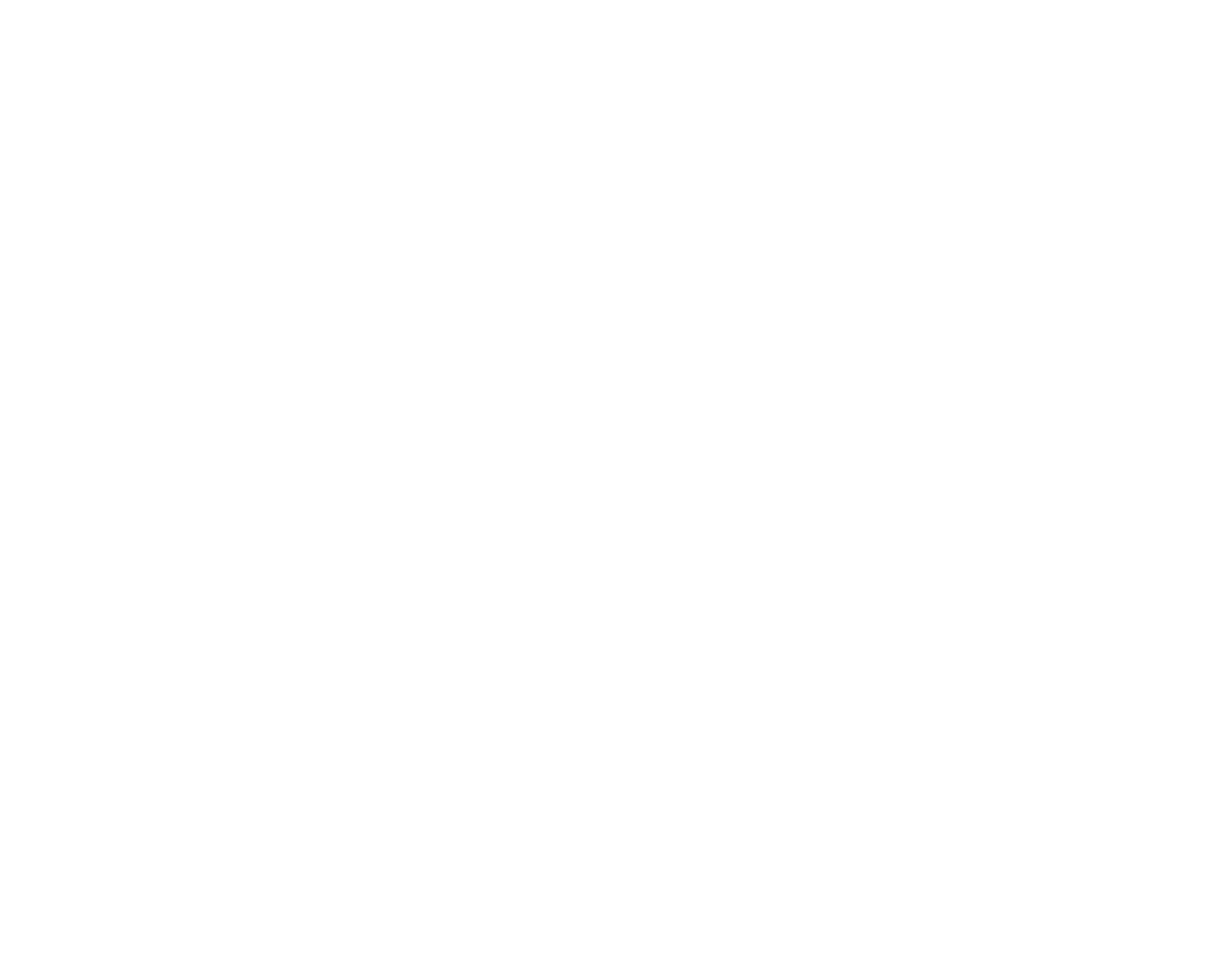
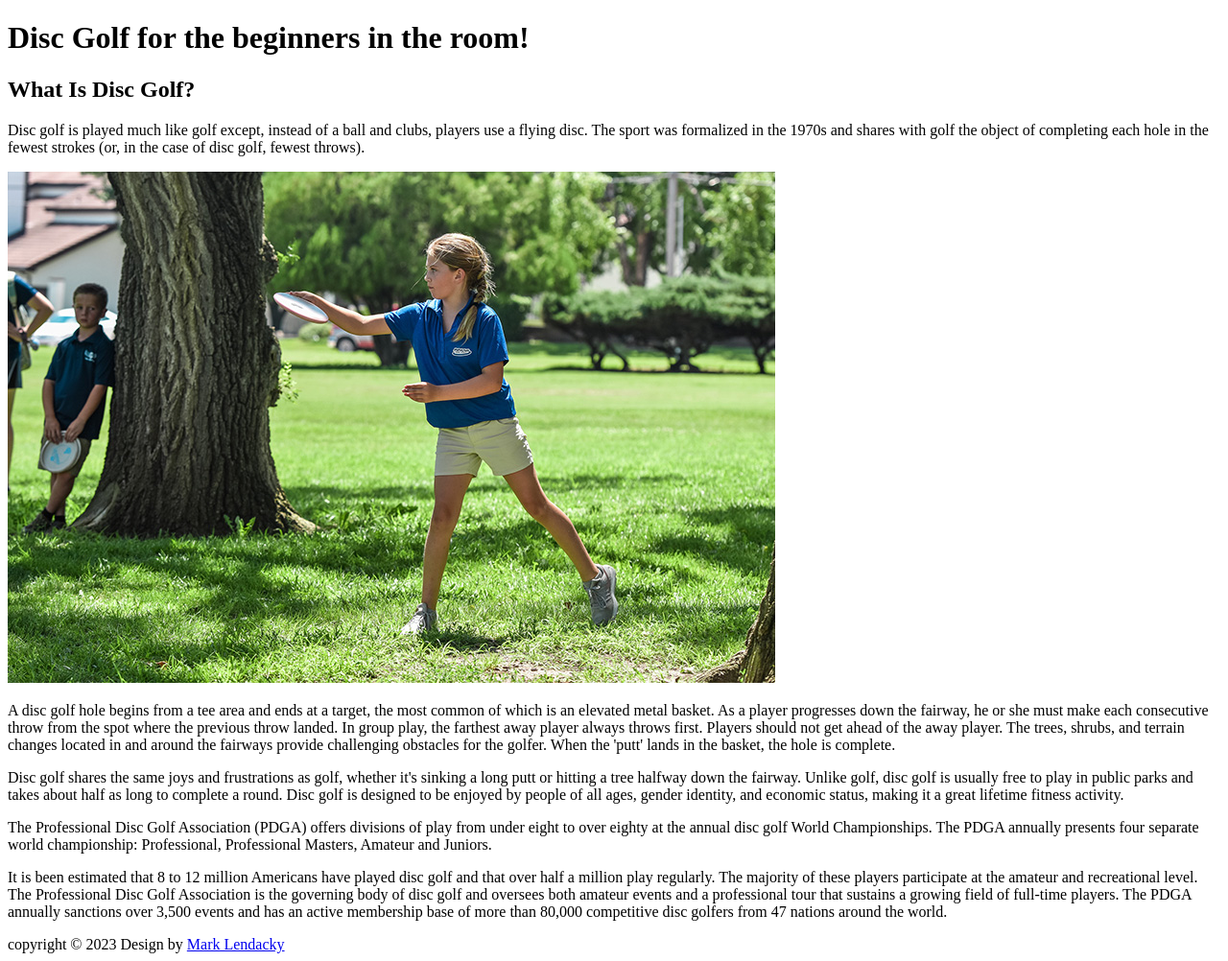
Before and after one commit to mlenda000/js-assignment-4-html-me-something-mlenda000, a website: page index.html in a window 1280 px wide. Shown: the whole page at 96% size. Before the commit the page ends 800 px from the top, so only its background shows below. Drawn offline with Linux system fonts and the light colour scheme.

Commit message:
part 1 of assignment just html

```diff
--- a/index.html
+++ b/index.html
@@ -1,8 +1,26 @@
 <!DOCTYPE html>
 <html>
    <head>
+      <title>Mark's DiscGolf Website</title>
    </head>
    <body>
-      <!-- Write your HTML in this file! -->
+      <header><h1>Disc Golf for the beginners in the room!</h1></header>
+      <main>
+         <article><h2>What Is Disc Golf?</h2>
+<p>Disc golf is played much like golf except, instead of a ball and clubs, players use a flying disc. The sport was formalized in the 1970s and shares with golf the object of completing each hole in the fewest strokes (or, in the case of disc golf, fewest throws).</p>
+
+<img src="images/girl-discgolf.jpg" caption="'Kids playing DiscGolf">
+
+<p>A disc golf hole begins from a tee area and ends at a target, the most common of which is an elevated metal basket. As a player progresses down the fairway, he or she must make each consecutive throw from the spot where the previous throw landed. In group play, the farthest away player always throws first. Players should not get ahead of the away player. The trees, shrubs, and terrain changes located in and around the fairways provide challenging obstacles for the golfer. When the 'putt' lands in the basket, the hole is complete.</p>
+
+<p>Disc golf shares the same joys and frustrations as golf, whether it's sinking a long putt or hitting a tree halfway down the fairway. Unlike golf, disc golf is usually free to play in public parks and takes about half as long to complete a round. Disc golf is designed to be enjoyed by people of all ages, gender identity, and economic status, making it a great lifetime fitness activity.</p>
+
+<p>The Professional Disc Golf Association (PDGA) offers divisions of play from under eight to over eighty at the annual disc golf World Championships. The PDGA annually presents four separate world championship: Professional, Professional Masters, Amateur and Juniors.</p>
+
+<p>It is been estimated that 8 to 12 million Americans have played disc golf and that over half a million play regularly. The majority of these players participate at the amateur and recreational level. The Professional Disc Golf Association is the governing body of disc golf and oversees both amateur events and a professional tour that sustains a growing field of full-time players. The PDGA annually sanctions over 3,500 events and has an active membership base of more than 80,000 competitive disc golfers from 47 nations around the world.</p>
+</article>
+      </main>
+
+      <footer>copyright &copy; 2023 Design by <a href='mailto:mlendacky25@comcast.net'>Mark Lendacky</a></footer>
    </body>
 </html>
```
Also changed, not shown: images/girl-discgolf.jpg (added).
